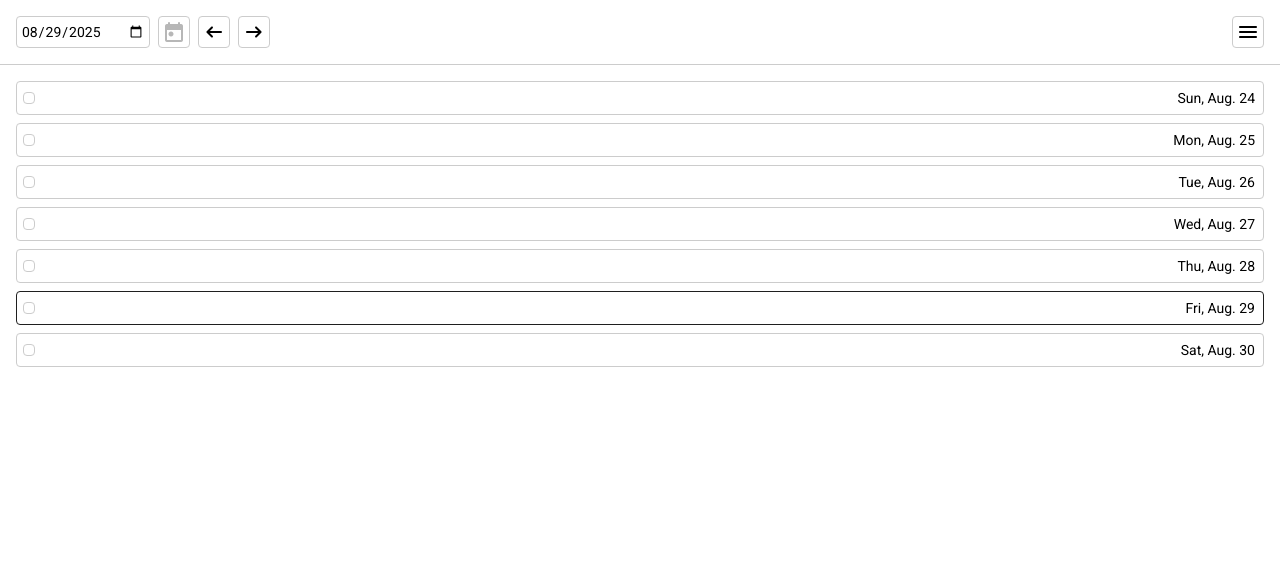
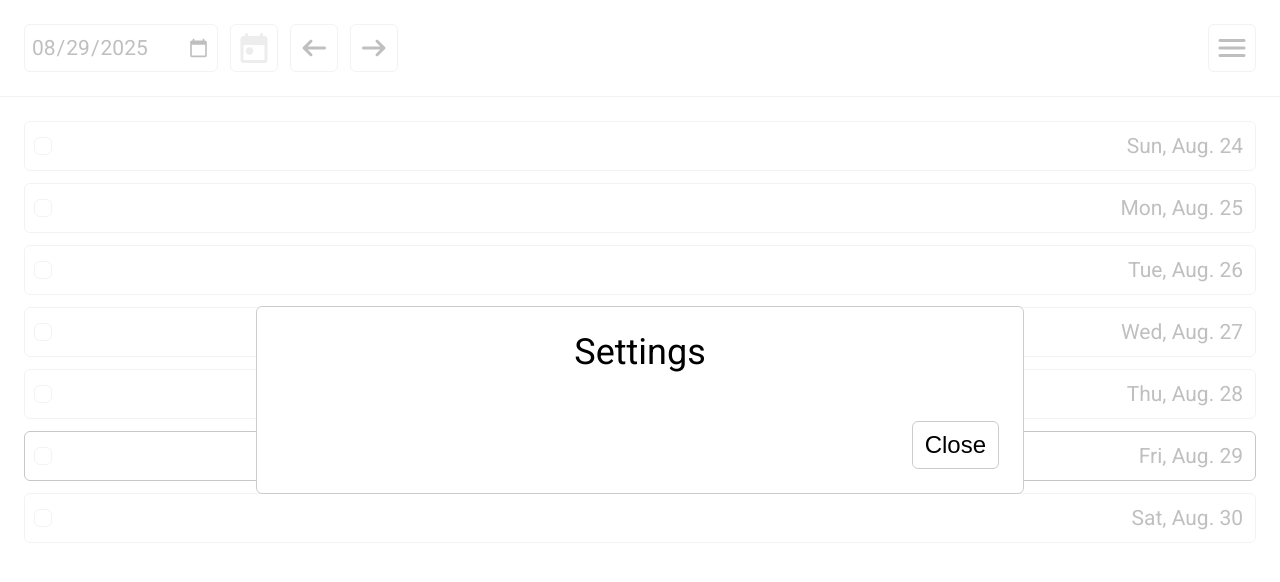
Before and after one commit to doppl3r/weekly-checklist, a Vue app: page / in a window 1280 px wide. Both pictures are taken after a click on the button "menu". Shown: the top 582 px of the page. Built offline with nearby package versions, Linux system fonts and the light colour scheme.

Commit message:
Add basic settings menu

```diff
--- /dev/null
+++ b/src/js/utils/use-modal.js
@@ -0,0 +1,31 @@
+import { ref } from 'vue';
+
+export const useModal = () => {
+  const modalActions = ref([]);
+  const modalIsOpen = ref(false);
+  const modalTitle = ref('');
+  const modalText = ref('');
+  const modalImage = ref('');
+
+  const openModal = (options) => {
+    modalActions.value = options.actions ?? [];
+    modalIsOpen.value = true;
+    modalTitle.value = options.title ?? '';
+    modalText.value = options.text ?? '';
+    modalImage.value = options.image ?? '';
+  }
+
+  const closeModal = () => {
+    modalIsOpen.value = false;
+  }
+
+  return {
+    closeModal,
+    openModal,
+    modalActions,
+    modalIsOpen,
+    modalText,
+    modalTitle,
+    modalImage,
+  }
+}
--- a/src/json/i18n/en.json
+++ b/src/json/i18n/en.json
@@ -1,3 +1,8 @@
 {
-
+  "settings": {
+    "title": "Settings",
+    "actions": {
+      "close": "Close"
+    }
+  }
 }
--- a/src/scss/Global.scss
+++ b/src/scss/Global.scss
@@ -7,6 +7,7 @@
   --size-4: calc(1rem * (4 / 16));
   --size-1: calc(1rem * (1 / 16));
   --color-background: #ffffff;
+  --color-background-transparent: rgba(255, 255, 255, 0.75);
   --color-border: #cccccc;
   --color-disabled: #aaaaaa;
   --color-primary: #1f1f1f;
@@ -14,7 +15,7 @@
 
 html {
   font-family: 'Roboto', sans-serif;
-  font-size: clamp(1rem, 2vh, 1rem);
+  font-size: clamp(1rem, 3vh, 2rem);
   height: 100vh;
   min-height: 22.5rem; // 360px
   min-width: 30rem; // 480px
--- a/src/vue/App.vue
+++ b/src/vue/App.vue
@@ -1,12 +1,17 @@
 <script setup>
   import '../scss/Global.scss';
   import '../scss/Fonts.scss';
+  import { onMounted } from 'vue';
+  import { useI18n } from 'vue-i18n';
   import { useDates } from '../js/utils/use-dates.js';
-  import { onMounted } from 'vue';
+  import { useModal } from '../js/utils/use-modal.js';
+  import Modal from './Modal.vue';
   import WeNav from './WeNav.vue';
   import WeWeek from './WeWeek.vue';
 
-  // Initialize composables
+  const i18n = useI18n({ useScope: 'global' });
+
+  // Initialize dates
   const {
     incrementSelectedDate,
     removeWeekday,
@@ -17,6 +22,27 @@
     updateWeekdays,
     weekdays
   } = useDates();
+
+  // Initialize modal
+  const {
+    closeModal,
+    openModal,
+    modalIsOpen,
+    modalActions,
+    modalImage,
+    modalText,
+    modalTitle
+  } = useModal();
+
+  const modalSettings = {
+    title: i18n.t('settings.title'),
+    actions: [
+      {
+        label: i18n.t('settings.actions.close'),
+        callback: () => closeModal()
+      }
+    ]
+  };
 
   onMounted(async () => {
     // Initialize weekdays
@@ -31,13 +57,21 @@
       :increment="incrementSelectedDate"
       :today="today"
       :update="updateSelectedDate"
-      />
-      <WeWeek
+      @open="openModal(modalSettings)"
+    />
+    <WeWeek
       :date="selectedDate"
       :today="today"
       :weekdays="weekdays"
       @save="saveWeekday"
       @remove="removeWeekday"
+    />
+    <Modal
+      v-show="modalIsOpen"
+      :title="modalTitle"
+      :text="modalText"
+      :image="modalImage"
+      :actions="modalActions"
     />
   </div>
 </template>
--- /dev/null
+++ b/src/vue/Modal.vue
@@ -0,0 +1,152 @@
+<script setup>
+  import WeButton from './WeButton.vue';
+
+  const props = defineProps({
+    actions: {
+      type: Array,
+      default: () => ([])
+    },
+    image: {
+      type: String,
+      default: ''
+    },
+    title: {
+      type: String,
+      default: ''
+    },
+    text: {
+      type: String,
+      default: ''
+    }
+  });
+
+  const selectLastAction = () => {
+    if (props.actions.length > 0) {
+      const lastAction = props.actions[props.actions.length - 1];
+      if (lastAction && typeof lastAction.callback === 'function') {
+        lastAction.callback();
+      }
+    }
+  }
+</script>
+
+<template>
+  <Transition name="fade">
+    <div class="modal">
+      <div class="modal__overlay" @click="selectLastAction"></div>
+      <div class="modal__container">
+        <div class="modal__container-content">
+          <h2 class="modal__container-content-title" v-if="title">{{ title }}</h2>
+          <img class="modal__container-content-image" :src="image" v-if="image" />
+          <p class="modal__container-content-text" v-if="text">{{ text }}</p>
+          <slot></slot>
+        </div>
+        <div class="modal__container-actions">
+          <WeButton
+            v-for="(action, index) in actions"
+            :key="index"
+            :class="{ selected: index === Object.keys(actions).length - 1 }, [ action.animation ]"
+            class="modal__container-actions-action grow"
+            @click="action.callback"
+          >
+            <span class="modal__container-actions-action-icon material-symbols-rounded" v-if="action.icon">{{ action.icon }}</span>
+            <span class="modal__container-actions-action-label">{{ action.label }}</span>
+          </WeButton>
+        </div>
+      </div>
+    </div>
+  </Transition>
+</template>
+
+<style lang="scss" scoped>
+  .modal {
+    align-items: center;
+    display: flex;
+    height: 100%;
+    justify-content: center;
+    left: 0;
+    padding: 1rem;
+    position: fixed;
+    top: 0;
+    width: 100%;
+    z-index: 1000;
+
+    .modal__overlay {
+      background-color: var(--color-background-transparent);
+      height: 100%;
+      left: 0;
+      position: absolute;
+      top: 0;
+      width: 100%;
+      z-index: 1;
+    }
+
+    .modal__container {
+      background-color: var(--color-background);
+      border: var(--size-1) solid var(--color-border);
+      border-radius: var(--size-4);
+      max-width: 100%;
+      position: relative;
+      width: 32rem;
+      z-index: 2;
+
+      .modal__container-content {
+        align-items: center;
+        background-color: var(--color-1);
+        border-left: 0.125rem solid var(--color-4);
+        border-top: 0.125rem solid var(--color-4);
+        border-top-left-radius: 1rem;
+        border-top-right-radius: 1rem;
+        border-right: 0.125rem solid var(--color-4);
+        color: var(--color-10);
+        display: flex;
+        flex-direction: column;
+        gap: 1rem;
+        padding: 1rem;
+
+        .modal__container-content-title {
+          margin: 0;
+          font-size: 1.5rem;
+          font-weight: normal;
+        }
+
+        .modal__container-content-text {
+          margin: 0;
+          font-size: 1.5rem;
+        }
+
+        .modal__container-content-image {
+          height: auto;
+          width: 100%;
+        }
+      }
+
+      .modal__container-actions {
+        background-color: var(--color-2);
+        border: 0.125rem solid var(--color-4);
+        border-bottom-left-radius: 1rem;
+        border-bottom-right-radius: 1rem;
+        display: flex;
+        gap: 1rem;
+        justify-content: flex-end;
+        padding: 1rem;
+        width: 100%;
+      }
+    }
+  }
+
+  .fade-enter-active {
+    animation: fade-in 0.25s ease-in-out;
+  }
+  .fade-leave-active {
+    animation: fade-in 0.25s ease-in-out reverse;
+    position: absolute;
+    top: 0;
+    left: 0;
+  }
+
+  @keyframes fade-in {
+    0% { opacity: 0; }
+    100% { opacity: 1; }
+  }
+</style>
--- a/src/vue/WeButton.vue
+++ b/src/vue/WeButton.vue
@@ -20,7 +20,7 @@
     min-height: 2rem;
     min-width: 2rem;
     outline: none;
-    padding: 0;
+    padding: 0 var(--size-8);
 
     &:focus-visible,
     &:hover {
@@ -30,5 +30,9 @@
     &:disabled {
       pointer-events: none;
     }
+
+    &.no-padding {
+      padding: 0;
+    }
   }
 </style>
--- a/src/vue/WeNav.vue
+++ b/src/vue/WeNav.vue
@@ -4,7 +4,8 @@
   import WeInputDate from './WeInputDate.vue';
 
   // Define props
-  const props = defineProps(['date', 'today', 'increment', 'update'])
+  const emit = defineEmits(['open']);
+  const props = defineProps(['date', 'increment', 'today', 'update']);
 </script>
 
 <template>
@@ -15,22 +16,28 @@
       @change="update($event.target.value)"
     />
     <WeButton
+      :class="'no-padding'"
       :disabled="date === today"
       @click="update(today)"
     >
       <span class="material-symbols-rounded">today</span>
     </WeButton>
     <WeButton
+      :class="'no-padding'"
       @click="increment(-7)"
     >
       <span class="material-symbols-rounded">arrow_left_alt</span>
     </WeButton>
     <WeButton
+      :class="'no-padding'"
       @click="increment(7)"
     >
       <span class="material-symbols-rounded">arrow_right_alt</span>
     </WeButton>
-    <WeButton>
+    <WeButton
+      :class="'no-padding'"
+      @click="emit('open')"
+    >
       <span class="material-symbols-rounded">menu</span>
     </WeButton>
   </nav>
```
